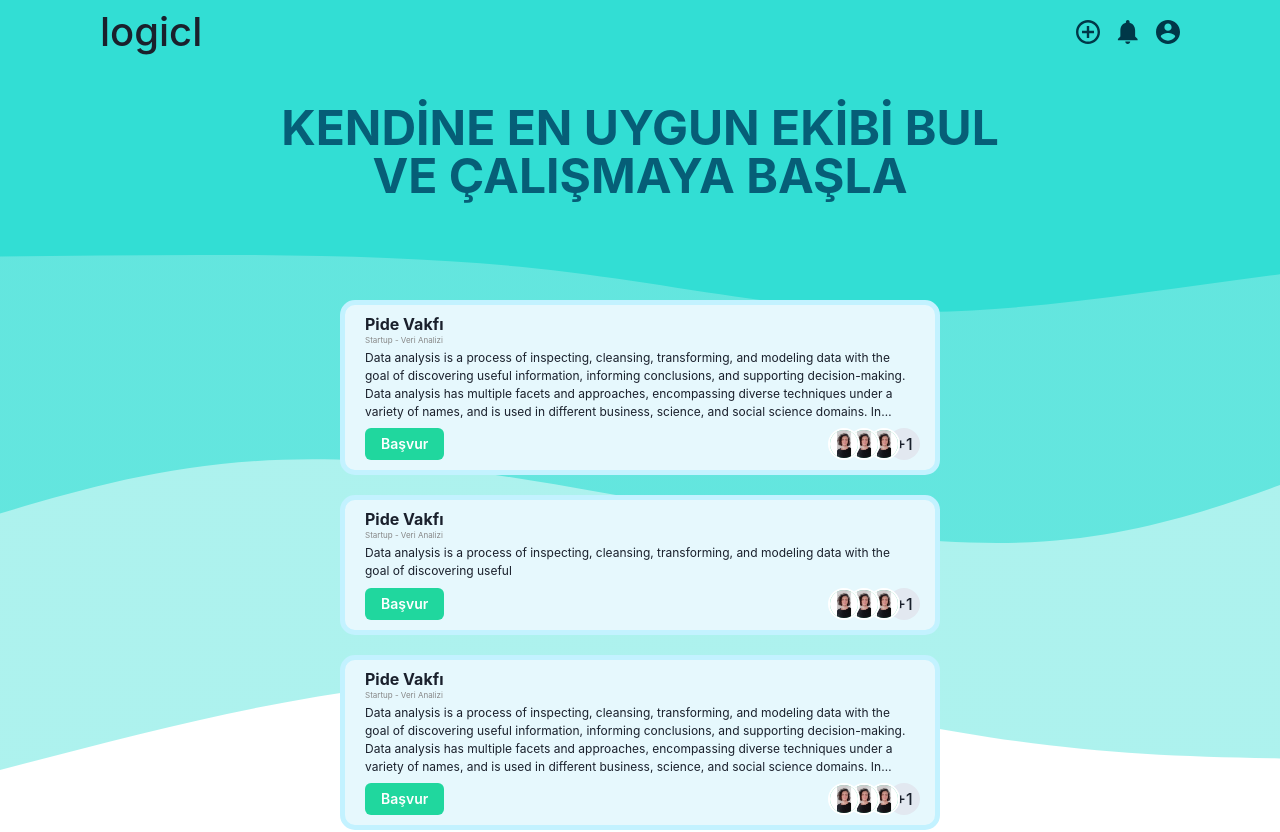
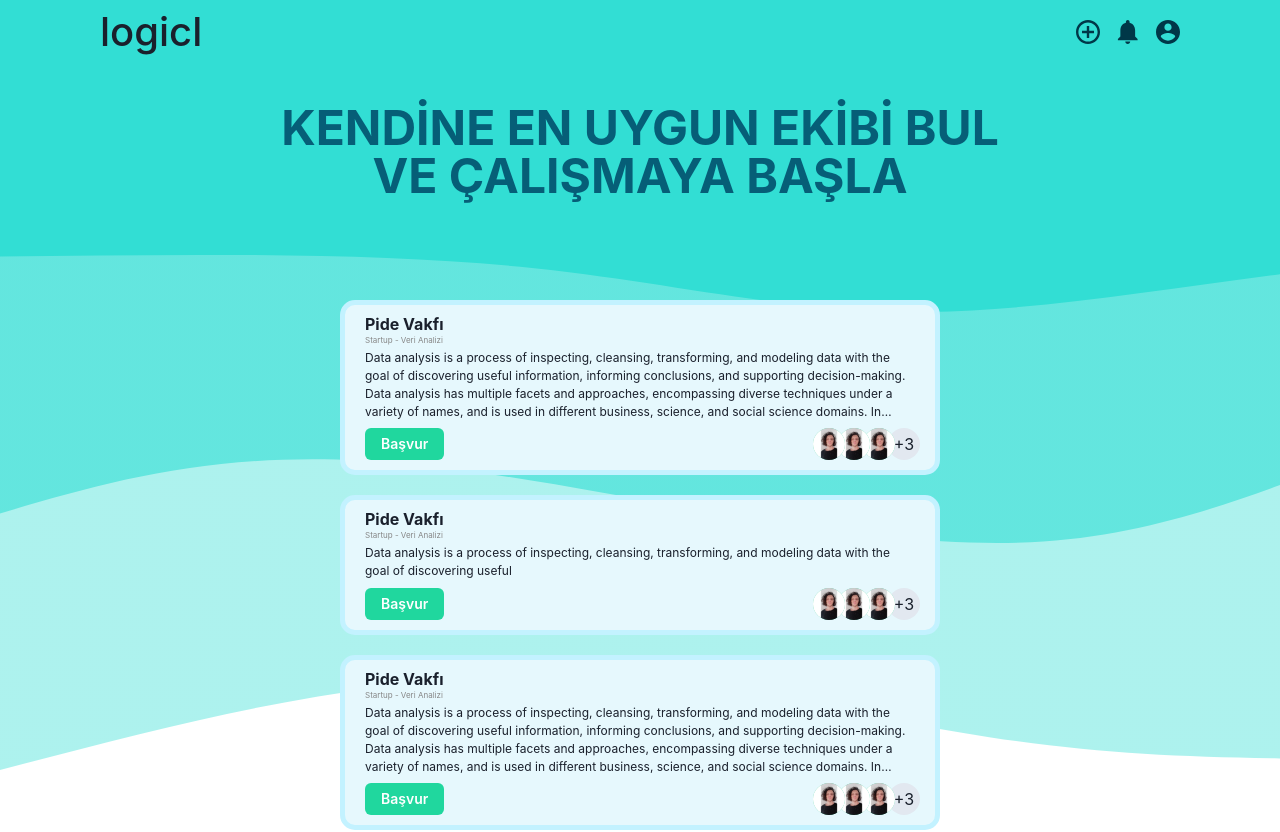
Before and after one commit to pauieeecs/logicl, a Next.js app: page /teamsearching in a window 1280 px wide. Shown: the top 832 px of the page. Built offline with nearby package versions, Linux system fonts and the light colour scheme.

Commit message:
team avatar spacing updated

```diff
--- a/src/components/Team-Searching/Team.tsx
+++ b/src/components/Team-Searching/Team.tsx
@@ -1,4 +1,4 @@
-import { Flex, Text, Heading, Button, AvatarGroup, Avatar } from "@chakra-ui/react"
+import { Flex, Text, Heading, Button, Avatar, Stack } from "@chakra-ui/react"
 
 interface Props {
   teamName: string
@@ -33,12 +33,22 @@ const Team: React.FC<Props> = ({ name, avatar, teamText, teamCategory, teamName
       <Button bottom="10px" position="absolute" bgColor="#20D79E" color="#fff" h={8} fontSize="sm">
         Başvur
       </Button>
-      <AvatarGroup position="absolute" bottom="10px" right="15px" size="sm" max={3}>
-        <Avatar name={name} src={avatar} />
-        <Avatar name={name} src={avatar} />
-        <Avatar name={name} src={avatar} />
-        <Avatar name={name} src={avatar} />
-      </AvatarGroup>
+      <Stack direction="row" position="absolute" bottom="10px" right="15px" spacing="-7px">
+        <Avatar zIndex="3" size="sm" name={name} src={avatar} />
+        <Avatar zIndex="2" size="sm" name={name} src={avatar} />
+        <Avatar zIndex="1" size="sm" name={name} src={avatar} />
+        <Text
+          d="flex"
+          justifyContent="center"
+          alignItems="center"
+          width="32px"
+          height="32px"
+          borderRadius="16px"
+          bgColor="#E2E8F0"
+        >
+          +3
+        </Text>
+      </Stack>
     </Flex>
   )
 }
```
